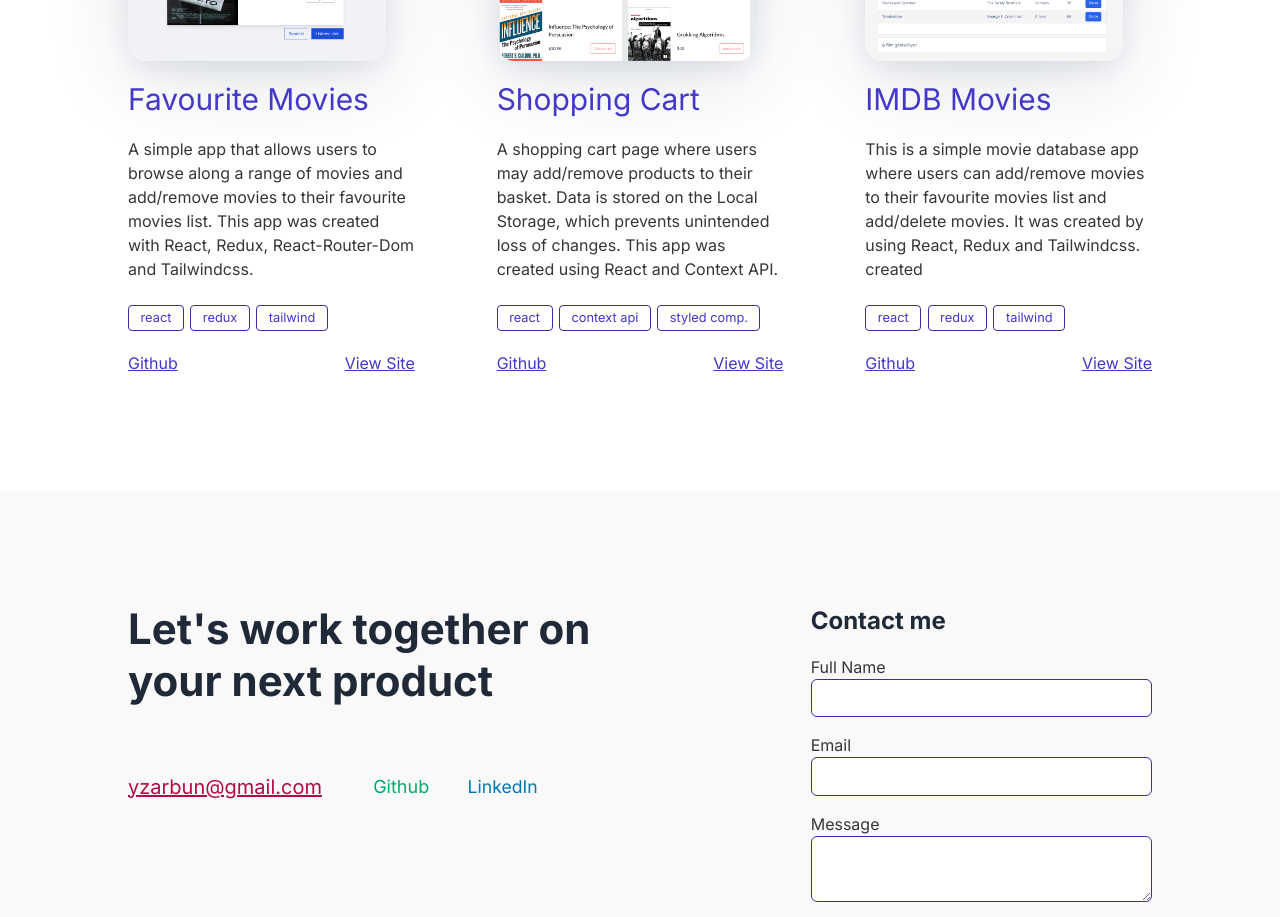
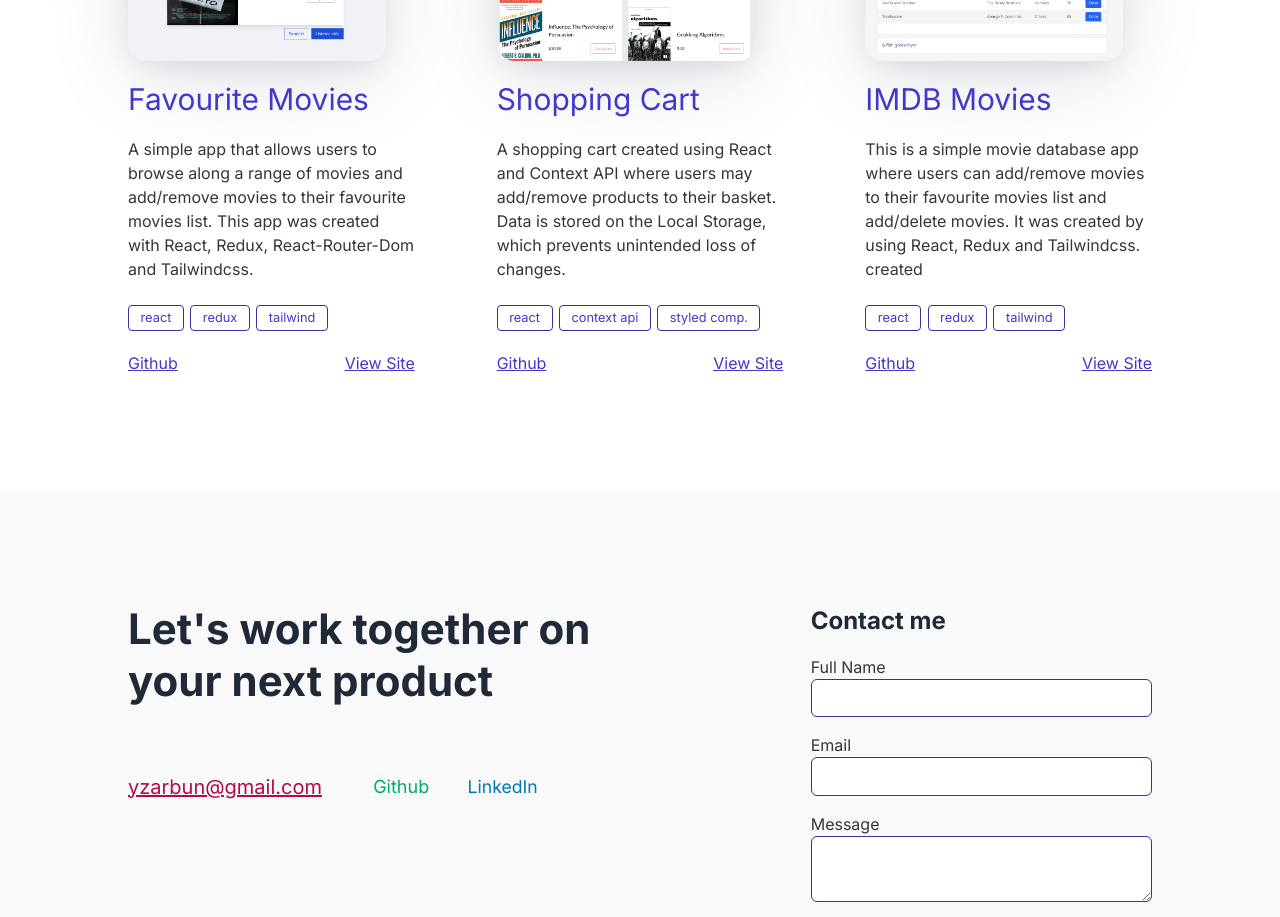
Before and after one commit to yigitzarbun/yigit-zarbun-portfolio, a React (Create React App) app: page / in a window 1280 px wide. Shown: the part 1900-2817 px from the top of the page. Built offline with nearby package versions, Linux system fonts and the light colour scheme.

Commit message:
projects shopping cart metin içerik güncellendi

```diff
--- a/src/components/Projects.js
+++ b/src/components/Projects.js
@@ -150,10 +150,9 @@ function Projects(props) {
           <StyledProjectImg src="./images/shopping-cart.png" />
           <StyledProjectTitle>Shopping Cart</StyledProjectTitle>
           <StyledSkillsText>
-            A shopping cart page where users may add/remove products to their
-            basket. Data is stored on the Local Storage, which prevents
-            unintended loss of changes. This app was created using React and
-            Context API.
+            A shopping cart created using React and Context API where users may
+            add/remove products to their basket. Data is stored on the Local
+            Storage, which prevents unintended loss of changes.
           </StyledSkillsText>
           <StyledLanguagesContainer theme={theme}>
             <StyledLanguage>react</StyledLanguage>
```
